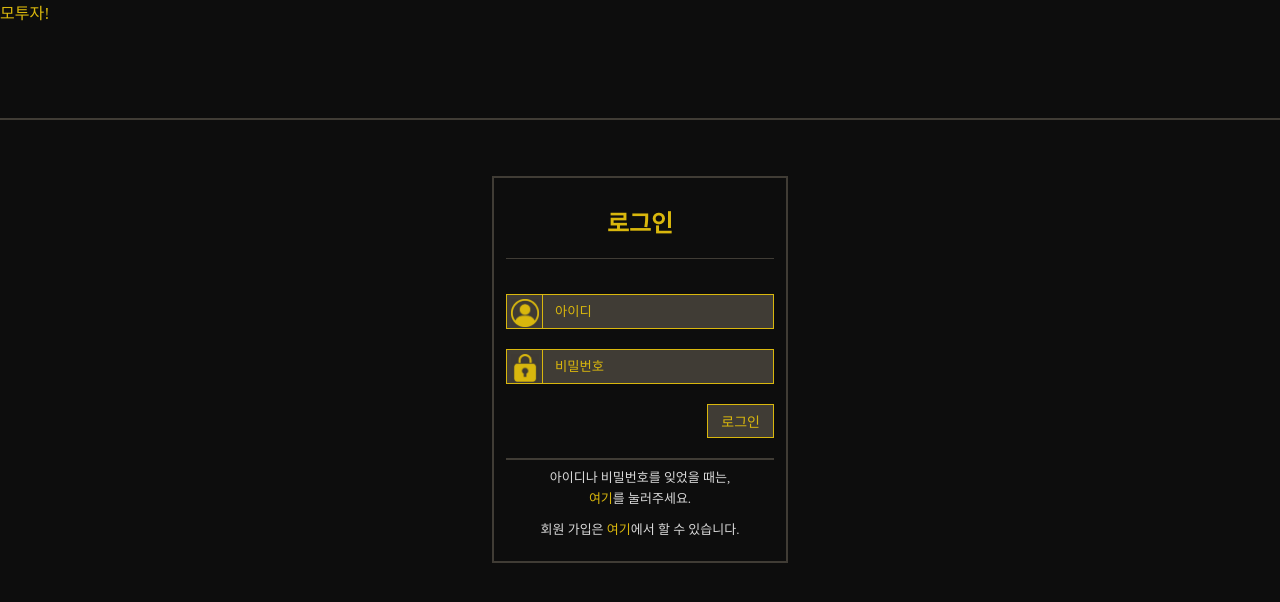
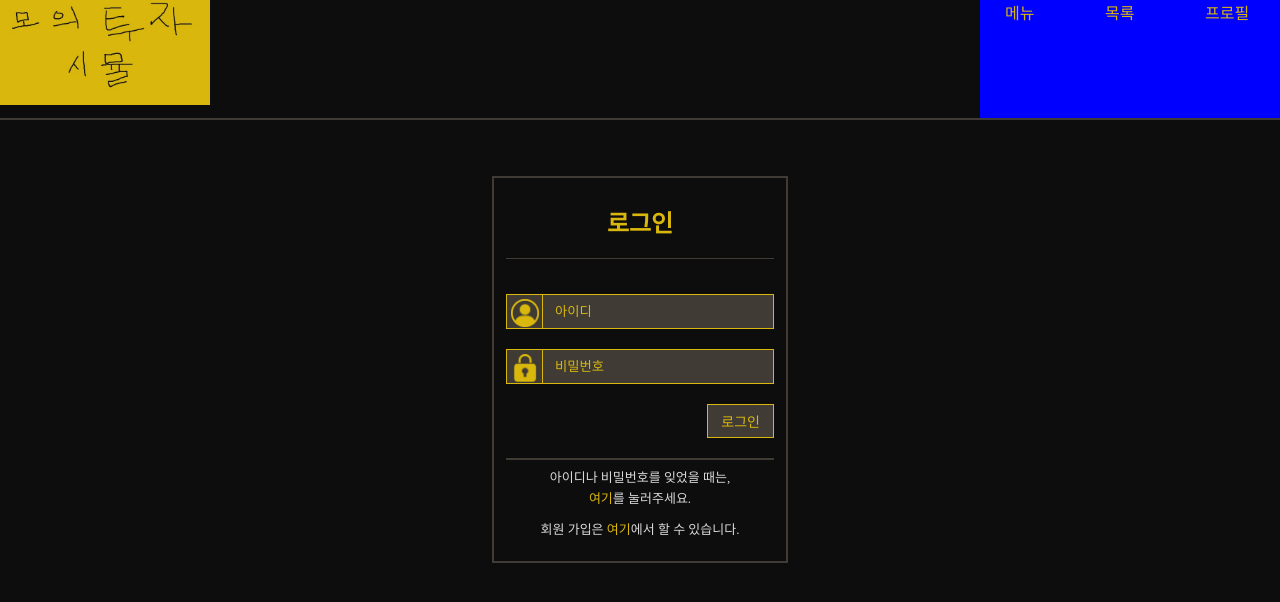
Before and after one commit to junyg418/Mock-Investment-Simulation, a plain HTML site: page index.html in a window 1280 px wide. Drawn offline with Linux system fonts and the light colour scheme.

Commit message:
test commit

```diff
--- a/css/login.css
+++ b/css/login.css
@@ -47,6 +47,15 @@ div#login p{
     color: var(--char_color);
     font-size: 13px;
 }
+
+#login a{
+    color: var(--highlight_color);
+    text-decoration: none;
+}
+#login a:hover{
+    font-weight: bold;
+}
+
 /* 로그인 data input관련 */
 .login_input_group{
     display: flex;
--- a/css/style.css
+++ b/css/style.css
@@ -8,26 +8,6 @@
 
 *{
     box-sizing: border-box;
-}
-
-body{
-    display: flex;
-    flex-direction: column;
-    flex-wrap: wrap;
-    background-color: var(--default_color);
-    margin: 0;
-    padding: 0;
-}
-header{
-    height: 15vh;
-    border-bottom: 2px solid var(--low_default_color);
-}
-.default_word{
-    color: var(--highlight_color);
-}
-div#main{
-    box-sizing: border-box;
-    padding-top: 7vh;
 }
 
 div{
@@ -43,10 +23,66 @@ div{
     flex-direction: row-reverse;
 }
 
-a{
+.default_word{
     color: var(--highlight_color);
+}
+
+/* header 템플릿 */
+header{
+    display: flex;
+    position: relative;
+    overflow: visible;
+    justify-content: space-between;
+    height: 15%;
+    width: 100%;
+    border-bottom: 2px solid var(--low_default_color);
+}
+div#logo img{
+    position: fixed;
+    top: 0px;
+    bottom: 0px;
+    align-self: flex-start;
+    max-height: 105px;
+    width: auto;
+}
+
+div#nav{
+    background-color: blue;
+    display: flex;
+    justify-content: space-between;
+}
+ul#nav_list{
+    display: flex;
+    flex-wrap: wrap;
+    list-style: none;
+    justify-content: center;
+    margin: 0px;
+    padding: 0px;
+}
+ul#nav_list>li{
+    width: 100px;
+}
+div#nav a{
+    padding: 9px 25px 9px 25px;
     text-decoration: none;
+    color: var(--highlight_color);
 }
-a:hover{
-    font-weight: bold;
+
+div#nav a:hover{
+    border-bottom: solid 2px var(--highlight_color);
 }
+
+/* body 템플릿 */
+body{
+    display: flex;
+    flex-direction: column;
+    flex-wrap: wrap;
+    background-color: var(--default_color);
+    margin: 0;
+    padding: 0;
+    height: 100vh;
+}
+div#main{
+    box-sizing: border-box;
+    padding-top: 7vh;
+}
--- a/index.html
+++ b/index.html
@@ -9,9 +9,26 @@
 </head>
 <body>
     <header>
-        <a href="">모투자!</a>
+        <div id="logo">
+            <a href="">
+                <img src="img/title_logo.jpg" alt="logo">
+            </a>
+        </div>
+        <div id="nav">
+            <ul id="nav_list">
+                <li>
+                    <a href="">메뉴</a>
+                </li>
+                <li>
+                    <a href="">목록</a>
+                </li>
+                <li>
+                    <a href="">프로필</a>
+                </li>
+            </ul>
+        </div>
     </header>
-    <div id="main", align="center">
+    <div id="main" align="center">
         <div id="login">
         <form action="">
             <fieldset>
@@ -41,7 +58,7 @@
         </div>
     </div>
     <footer>
-
+        <a href=""></a>
     </footer>
     <script src="script.js"></script>
 </body>
```
Also changed, not shown: ho.html (added, +12 -0 lines), template.html (+18 -1 lines), 기획.txt (added).
